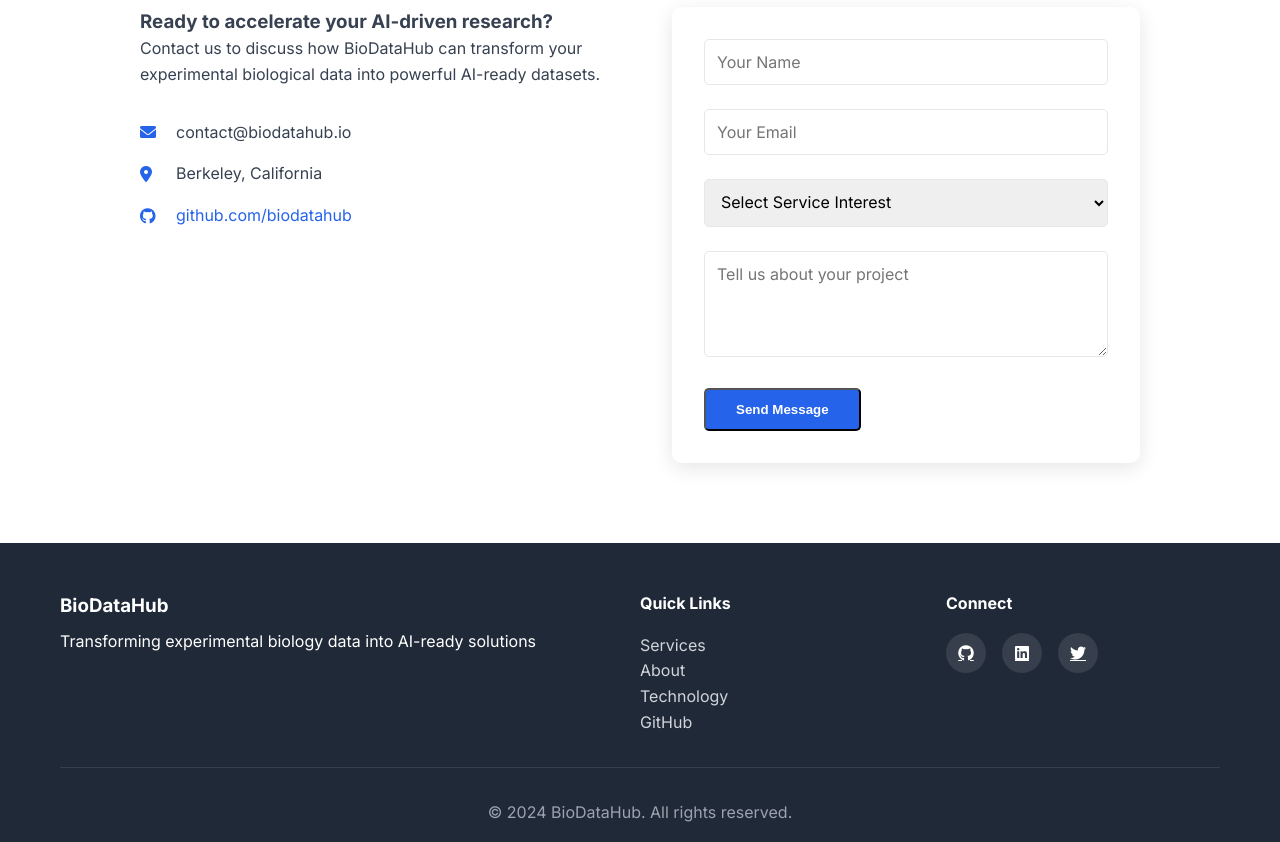
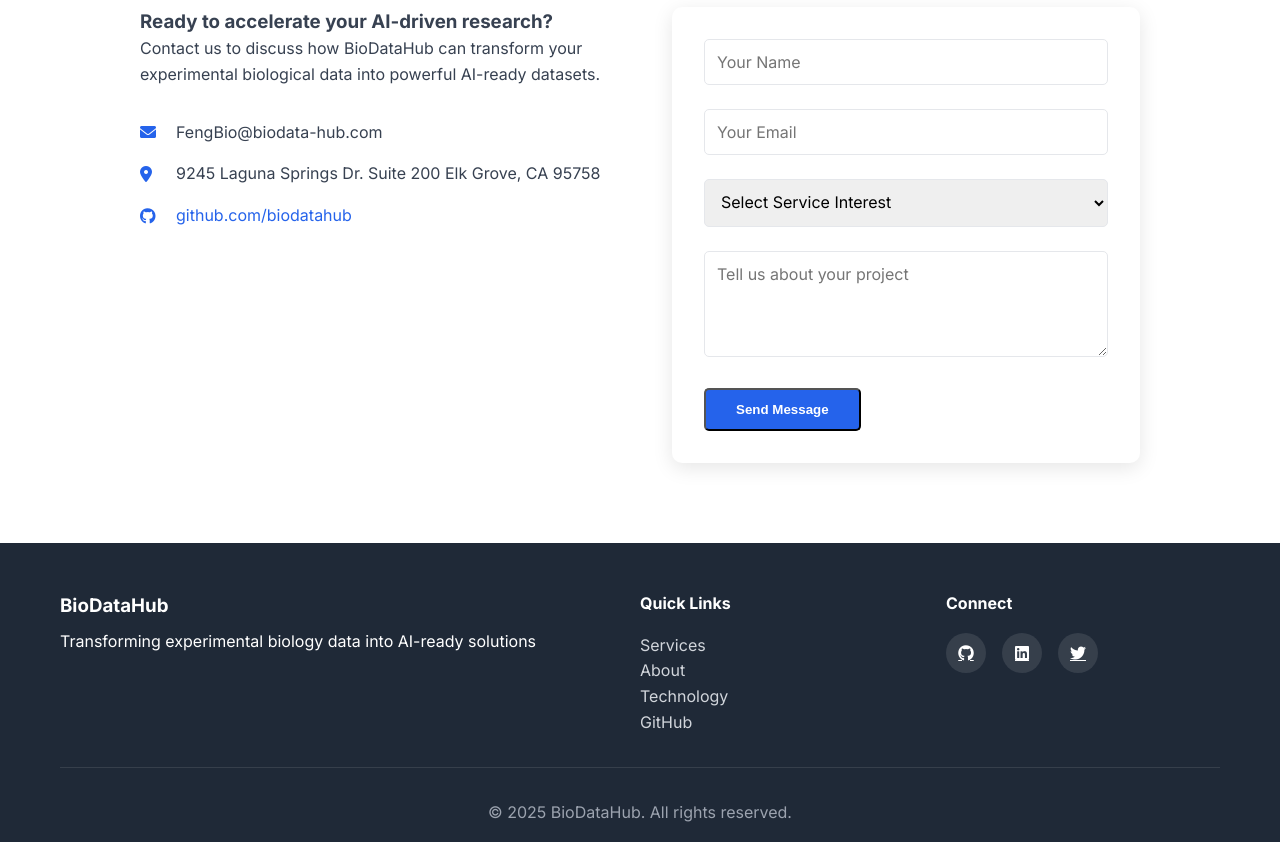
Before and after one commit to biodatahub/biodatahub.github.io, a plain HTML site: page index.html in a window 1280 px wide. Shown: the part 3240-4082 px from the top of the page. Drawn offline with Linux system fonts and the light colour scheme.

Commit message:
change address

```diff
--- a/index.html
+++ b/index.html
@@ -216,11 +216,12 @@
                     <div class="contact-details">
                         <div class="contact-item">
                             <i class="fas fa-envelope"></i>
-                            <span>contact@biodatahub.io</span>
+                            <span>FengBio@biodata-hub.com</span>
                         </div>
                         <div class="contact-item">
                             <i class="fas fa-map-marker-alt"></i>
-                            <span>Berkeley, California</span>
+                            <span>
+9245 Laguna Springs Dr. Suite 200 Elk Grove, CA  95758</span>
                         </div>
                         <div class="contact-item">
                             <i class="fab fa-github"></i>
@@ -281,7 +282,7 @@
                 </div>
             </div>
             <div class="footer-bottom">
-                <p>&copy; 2024 BioDataHub. All rights reserved.</p>
+                <p>&copy; 2025 BioDataHub. All rights reserved.</p>
             </div>
         </div>
     </footer>
```
